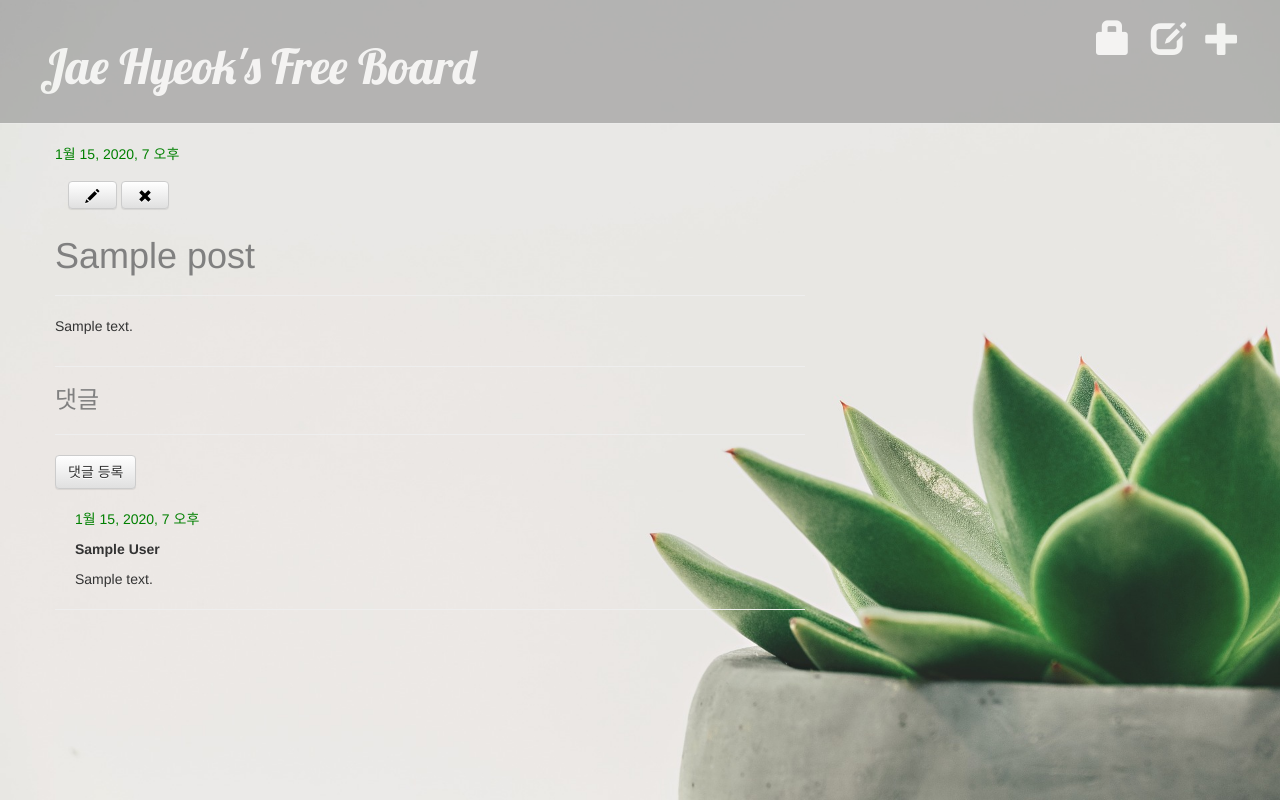
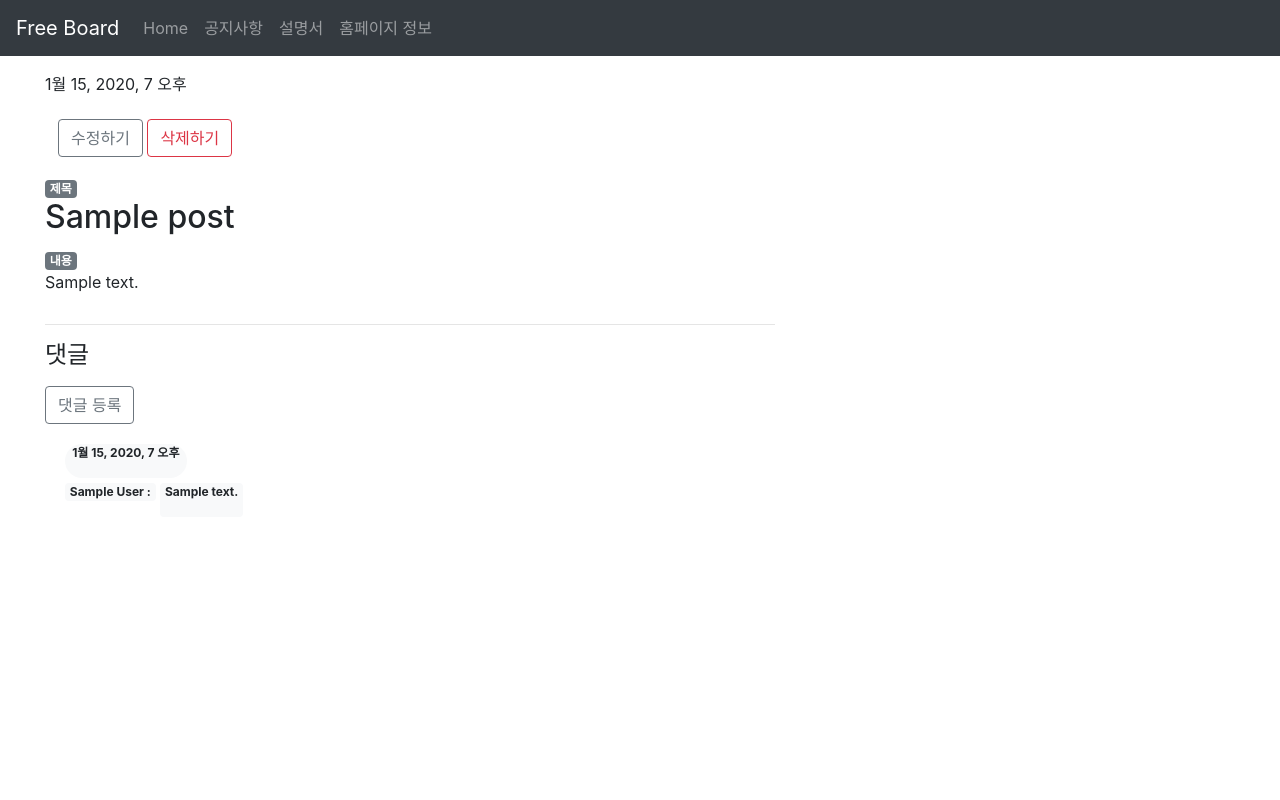
Before and after one commit to jhjang5985/my-first-blog, a Django app: page /post/1/ in a window 1280 px wide. Run offline with Django 3.2, Linux system fonts and the light colour scheme; tables that the repository leaves empty hold one stand-in row (values such as "Sample post"); some libraries are stand-ins or nearby versions.

Commit message:
changed bootstrap version

```diff
--- a/blog/static/blog/blog.css
+++ b/blog/static/blog/blog.css
@@ -1,10 +1,3 @@
-.page-header {
-    background-color : gray;
-    margin-top : 0;
-    padding : 20px 20px 20px 40px;
-    opacity: 0.5;
-}
-
 .page-header h1, .page-header h1 a, .page-header h1 a:visited, .page-header h1 a:active {
     color : #ffffff;
     font-size : 36pt;
@@ -12,19 +5,7 @@
 }
 
 .content {
-    margin-left : 40px;
-}
-
-.page-header h1 {
-    font-family : 'Lobster', cursive;
-}
-
-.post_edit_class_name h2, .Bomb h2 {
-    color : gray;
-}
-
-.date {
-    color : #828282;
+    margin-left : 30px;
 }
 
 .save {
@@ -46,49 +27,12 @@
     margin-bottom : 30px;
 }
 
-.post h1 a, .post h1 a:visited,
-.post h2 a, .post h2 a:visited {
-    color : #000000;
-}
-
-.post .date p {
-    color : green;
-}
-
-.post a {
-    color : black;
-}
-
-.post .post_warning h4, h5 {
+.post .post_warning h5, h6 {
     color : red;
 }
 
 .post .post_delete a {
     color : red;
-}
-
-.description_draft_list h3 {
-    color : gray;
-}
-
-.post .post_detail_class_name1 h1 {
-    color : gray;
-}
-
-.post_detail_class_name2 h3 {
-    color : gray;
-}
-
-.about_log_in h3{
-    color : gray;
-}
-
-.notice, .guide {
-    color : gray;
-}
-
-.date p {
-    color : green;
 }
 
 .comment {
@@ -108,19 +52,3 @@
 .post .btn span {
     width : 0.6cm;
 }
-
-.title h2 {
-    color : gray;
-}
-
-.update h2 {
-    color : gray;
-}
-
-body {
-    background-image: url('../blog/display_img/plant-2004483_1920.jpg');
-    -webkit-background-size: cover;
-    -moz-background-size: cover;
-    -o-background-size: cover;
-    background-size: cover;
-}
--- a/blog/templates/blog/add_comment_to_post.html
+++ b/blog/templates/blog/add_comment_to_post.html
@@ -1,8 +1,9 @@
 {% extends 'blog/base.html' %}
 
 {% block content %}
+    <p></p>
     <div class="Bomb">
-        <h2>새 댓글 쓰기</h2>
+        <h3>새 댓글 쓰기</h3>
     </div>
     <form method="POST" class="post-form">{% csrf_token %}
         {{ form.as_p }}
--- a/blog/templates/blog/base.html
+++ b/blog/templates/blog/base.html
@@ -4,29 +4,34 @@
     <head>
         <meta charset="utf-8" />
         <title>Jae Hyeok's Free Board</title>
-        <link rel="stylesheet" href="//maxcdn.bootstrapcdn.com/bootstrap/3.2.0/css/bootstrap.min.css">
-        <link rel="stylesheet" href="//maxcdn.bootstrapcdn.com/bootstrap/3.2.0/css/bootstrap-theme.min.css">
+        <link rel="stylesheet" href="https://stackpath.bootstrapcdn.com/bootstrap/4.1.3/css/bootstrap.min.css" integrity="sha384-MCw98/SFnGE8fJT3GXwEOngsV7Zt27NXFoaoApmYm81iuXoPkFOJwJ8ERdknLPMO" crossorigin="anonymous">
         <link rel="stylesheet" href="//fonts.googleapis.com/css?family=Lobster&subset=latin,latin-ext">
-        <link rel="stylesheet" href="{% static "blog/blog.css" %}" />
+        <link rel="stylesheet" href="{% static 'blog/blog.css' %}" />
     </head>
     <body>
-        <div class="page-header">
-            <a href="{% url 'post_new' %}" class="top-menu" title="새 글 작성">
-                <span class="glyphicon glyphicon-plus"></span>
-            </a>
-            <a href="{% url 'post_draft_list' %}" class="top-menu" title="게시 되지 않을 글">
-                <span class="glyphicon glyphicon-edit"></span>
-            </a>
+        <nav class="navbar navbar-expand-lg navbar-dark bg-dark">
+            <a class="navbar-brand" href="/">Free Board</a>
+            <button class="navbar-toggler" type="button" data-toggle="collapse" data-target="#navbarSupportedContent" aria-controls="navbarSupportedContent" aria-expanded="false" aria-label="Toggle navigation">
+                <span class="navbar-toggler-icon"></span>
+            </button>
 
-            {% if user.is_authenticated %}
-                <p class="top-menu">Hello, {{ user.username }} <small>(<a href="{% url 'logout' %}">Log out</a>)</small></p>
-            {% else %}
-                <a href="{% url 'login' %}?next={{ request.path }}" class="top-menu" title="제작자 인증">
-                    <span class="glyphicon glyphicon-lock"></span>
-                </a>
-            {% endif %}
-            <h1><a href="/">Jae Hyeok's Free Board</a></h1>
-        </div>
+            <div class="collapse navbar-collapse" id="navbarSupportedContent">
+                <ul class="navbar-nav mr-auto">
+                    <li class="nav-item">
+                        <a class="nav-link" href="/" title="홈으로 가기">Home</a>
+                    </li>
+                    <li class="nav-item">
+                        <a href="{% url 'post_notice' %}" class="nav-link" title="공지사항">공지사항</a>
+                    </li>
+                    <li class="nav-item">
+                        <a href="{% url 'post_guide' %}" class="nav-link" title="설명서">설명서</a>
+                    </li>
+                    <li class="nav-item">
+                        <a href="{% url 'information' %}" class="nav-link" title="홈페이지 정보">홈페이지 정보</a>
+                    </li>
+                </ul>
+            </div>
+        </nav>
 
         <div class="content container">
                 <div class="row">
--- a/blog/templates/blog/post_detail.html
+++ b/blog/templates/blog/post_detail.html
@@ -1,6 +1,7 @@
 {% extends "blog/base.html" %}
 
 {% block content %}
+    <p></p>
     <div class="post">
         {% if post.published_date %}
             <div class="date">
@@ -8,48 +9,58 @@
             </div>
         {% else %}
             <div class="post_warning">
-                <h4>이 글은 아직 게시 되지 않았습니다</h4>
-                <h5>(게시할려면 아래에 게시 버튼을 누르세요)</h5>
+                <h5>이 글은 아직 게시 되지 않았습니다</h5>
+                <h6>(게시할려면 아래에 게시 버튼을 누르세요)</h6>
             </div>
-            <a class="btn btn-default" href="{% url 'post_publish' pk=post.pk %}">게시</a>
+            <a class="btn btn-outline-primary" href="{% url 'post_publish' pk=post.pk %}">게시</a>
         {% endif %}
 
         <div class="btn">
-            <a class="btn btn-default" href="{% url 'post_edit' pk=post.pk %}" title="수정">
-                <span class="glyphicon glyphicon-pencil"></span>
-            </a>
+            <a class="btn btn-outline-secondary" href="{% url 'post_edit' pk=post.pk %}" title="수정">수정하기</a>
 
-            <a class="btn btn-default",
+            <a class="btn btn-outline-danger",
                 onclick="return confirm('이 글을 완전히 삭제 하시겠습니까?\n(다시 복원할 수 없습니다!)')",
                 href="{% url 'post_remove' pk=post.pk %}"
-                title="삭제"><span class="glyphicon glyphicon-remove"></span>
+                title="삭제">
+                삭제하기
             </a>
         </div>
 
+        <p></p>
+
         <div class="post_detail_class_name1">
-            <h1>{{ post.title }}</h1>
+            <span class="badge badge-secondary">제목</span>
+            <h2>{{ post.title }}</h2>
         </div>
 
-        <hr/>
+        <p></p>
 
+        <span class="badge badge-secondary">내용</span>
         <p>{{ post.text|linebreaksbr }}</p>
     </div>
 
     <hr/>
     <div class="post_detail_class_name2">
-        <h3>댓글</h3>
-        <hr/>
+        <h4>댓글</h4>
+        <p></p>
+        <a class="btn btn-outline-secondary" href="{% url 'add_comment_to_post' pk=post.pk %}">댓글 등록</a>
     </div>
-
-    <a class="btn btn-default" href="{% url 'add_comment_to_post' pk=post.pk %}">댓글 등록</a>
 
     {% for comment in post.comments.all %}
         <div class="comment">
-            <div class="date"><p>{{ comment.created_date }}</p></div>
-            <strong>{{ comment.author }}</strong>
-            <p>{{ comment.text|linebreaks }}</p>
+            <div class="date">
+                <a class="badge badge-pill badge-light">
+                    <p>{{ comment.created_date }}</p>
+                </a>
+                <br/>
+                <a class="badge badge-light">
+                    {{ comment.author }} :
+                </a>
+                <a class="badge badge-light">
+                    {{ comment.text|linebreaks }}
+                </a>
+            </div>
         </div>
-        <hr/>
     {% empty %}
         <div class="No_comment">
             <p>댓글이 아직 없습니다</p>
--- a/blog/templates/blog/post_edit.html
+++ b/blog/templates/blog/post_edit.html
@@ -2,9 +2,9 @@
 
 {% block content %}
     {% if user.is_authenticated %}
-        <div class="post_edit_class_name">
-            <h1>New post</h1>
-        </div>
+        <p></p>
+        <h3>글 수정</h3>
+        <p></p>
         <form method="POST" class="post-form">{% csrf_token %}
             {{ form.as_p }}
             <button type="submit" class="save btn btn-primary">Save</button>
--- a/blog/templates/blog/post_guide.html
+++ b/blog/templates/blog/post_guide.html
@@ -2,11 +2,10 @@
 
 {% block content %}
     <div class="guide">
+        <p></p>
         <h2>사용 설명서</h2>
     </div>
-
     <hr/>
-
     <p>
         안녕하세요, 저는 이 홈페이지를 만든 제작자입니다.
         이 홈페이지의 사용 설명을 하겠습니다.
--- a/blog/templates/blog/post_new.html
+++ b/blog/templates/blog/post_new.html
@@ -1,9 +1,11 @@
 {% extends "blog/base.html" %}
 
 {% block content %}
+    <p></p>
     <div class="post_edit_class_name">
-        <h2>새 글 쓰기</h2>
+        <h3>새 글 작성</h3>
     </div>
+    <p></p>
     <form method="POST" class="post-form">{% csrf_token %}
         {{ form.as_p }}
         <button type="submit" class="save btn btn-primary">Save</button>
--- a/blog/templates/blog/post_notice.html
+++ b/blog/templates/blog/post_notice.html
@@ -2,11 +2,10 @@
 
 {% block content %}
     <div class="notice">
+        <p></p>
         <h2>공지사항</h2>
     </div>
-
     <hr/>
-
     <p>
         안녕하세요, 저는 이 홈페이지를 만든 제작자입니다.
         여기 이 홈페이지에서는 규칙은 나쁜말은 하지 않으시면 됩니다.
--- a/blog/templates/blog/update.html
+++ b/blog/templates/blog/update.html
@@ -2,8 +2,9 @@
 
 {% block content %}
     <div class="update">
+        <p></p>
         <h2>업데이트 되었습니다</h2>
         <hr/>
-        <a class="btn btn-default" href="{% url 'post_list' %}">홈으로 돌아가기</a>
+        <a class="btn btn-outline-secondary" href="{% url 'post_list' %}">홈으로 돌아가기</a>
     </div>
 {% endblock %}
```
Also changed, not shown: blog/templates/blog/information.html (+6 -5 lines), blog/templates/blog/post_draft_list.html (+8 -10 lines), blog/templates/blog/post_list.html (+16 -15 lines), blog/templates/registration/login.html (+4 -3 lines).
